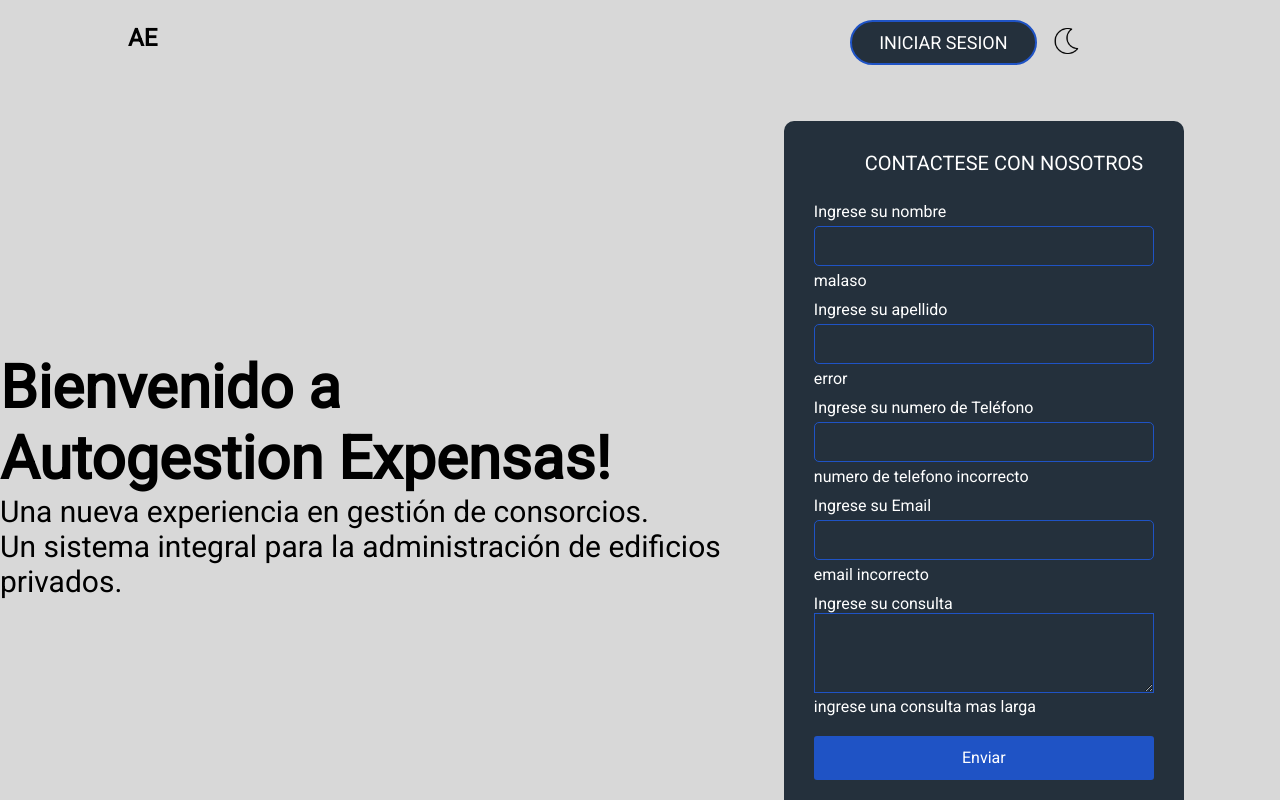
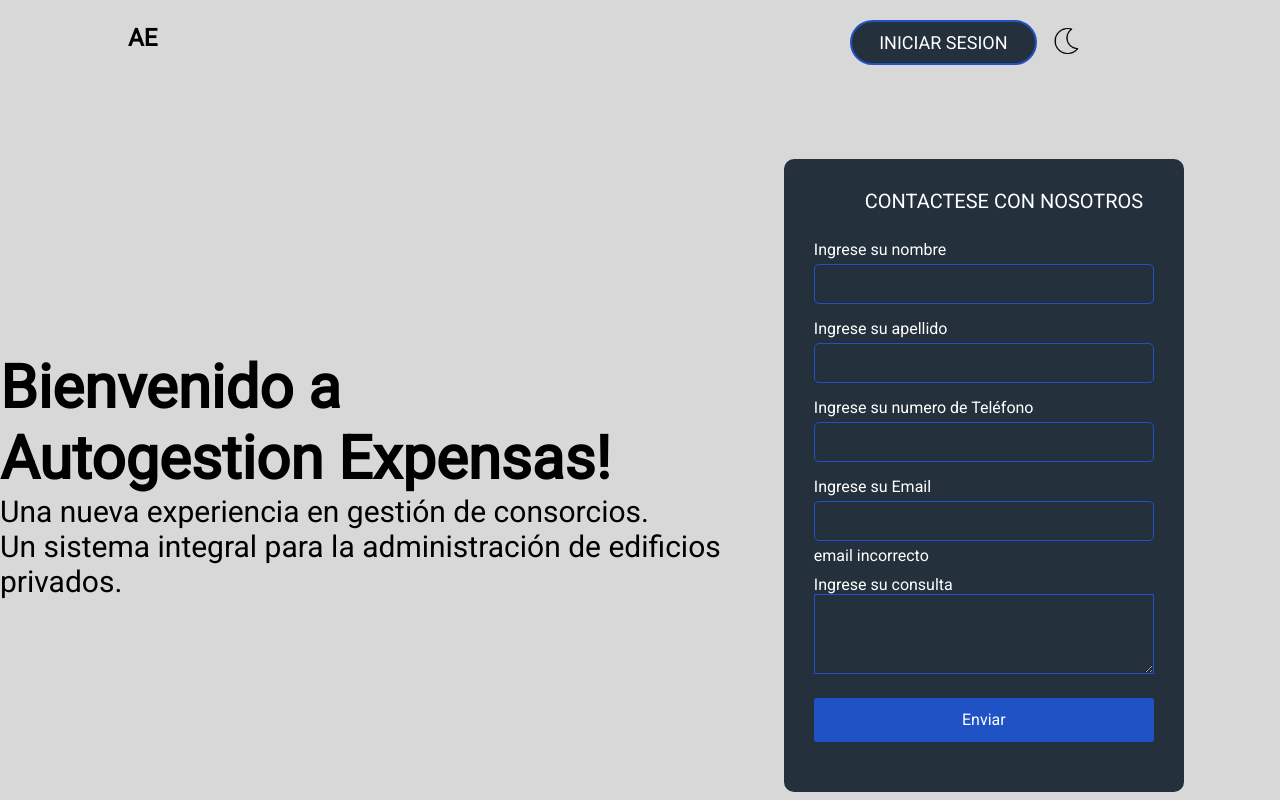
Before and after one commit to matzon1/tpi-integrador-lab3, a React (Create React App) app in the folder expensas-tpi/: page /login in a window 1280 px wide. Shown: the top 800 px of the page. Built offline with nearby package versions, Linux system fonts and the light colour scheme.

Commit message:
La CONHA DE MI MADRE

```diff
--- a/expensas-tpi/src/components/main/Form.js
+++ b/expensas-tpi/src/components/main/Form.js
@@ -9,11 +9,14 @@ export const Form = () => {
   const [cellphone, setCellphone] = useState("");
   const [consult, setConsult] = useState([]);
 
+
   const errorName = validName(name);
   const errorSurname = validSurname(surname);
   const errorCellphone = validCellphone(cellphone);
   const errorEmail = valiEmail(email);
   const errorConsulta = valiConsulta(consult);
+
+
 
   return (
     <div className="login-form">
@@ -29,7 +32,6 @@ export const Form = () => {
           <input
             value={name}
             onChange={(ev) => setName(ev.target.value)}
-            onFocus={validName}
             type="text"
           />
           <p>{errorName}</p>
@@ -54,8 +56,8 @@ export const Form = () => {
         </div>
         <div className="login-form-items">
           <label>Ingrese su Email</label>
-          <input value={email} onChange={(ev) => setEmail(ev.target.value)} type="email" />
-          <p>{errorEmail}</p>
+          <input value={email} onChange={(ev) => setEmail(ev.target.value)} type="email" required />
+          { <p>{errorEmail}</p> }
         </div>
         <div className="login-form-items">
           <label>Ingrese su consulta</label>
@@ -72,23 +74,22 @@ export const Form = () => {
   );
 };
 
-const validName = (name) => {
-  if (name.length < 2) return "malaso";
-};
+ const validName = (name) => {
+    if (name.length < 2 && name.length > 0) return "malaso"; };
 
 const validSurname = (surname) => {
-  if (surname.length < 5) return "error";
+  if (surname.length < 3 && surname.length > 0) return "error";
 };
 
 const validCellphone = (cellphone) => {
-  if (cellphone.length < 7) return "numero de telefono incorrecto";
+  if ((cellphone < 100000) && (cellphone > 9999999999)) return "numero de telefono incorrecto";
 };
-
-const valiEmail = (email) => {
-  if (!email.includes('@')) return "email incorrecto";
-}
+//!(phone.match('[0-9]{10}'))
+ const valiEmail = (email) => {
+   if (!email.includes('@')) return "email incorrecto";
+ }
 
 const valiConsulta = (consult) => {
-  if (consult.length < 10) return "ingrese una consulta mas larga";
+  if (consult.length < 10 && consult.length > 0) return "ingrese una consulta mas larga";
 }
 export default Form;
```
